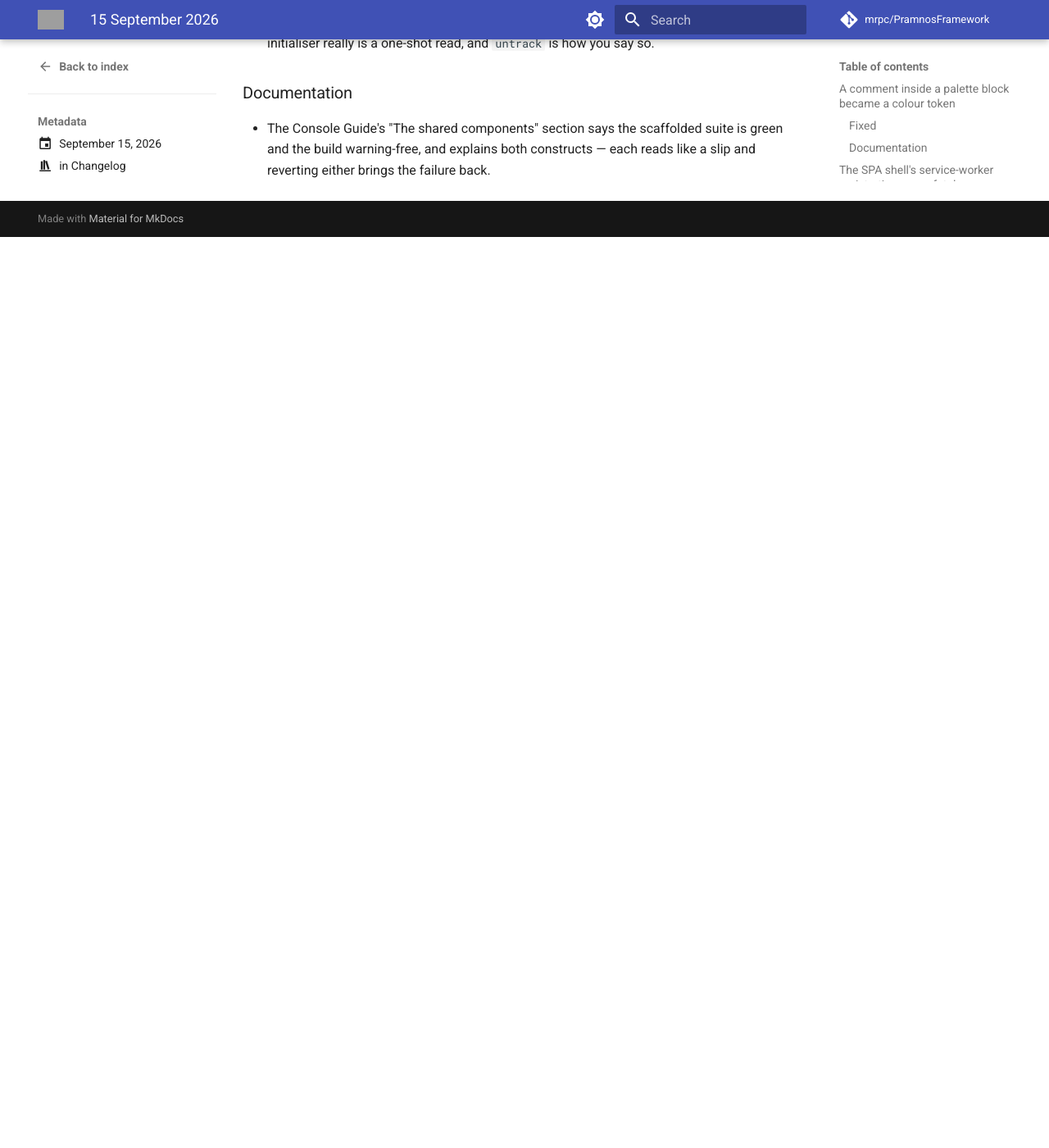
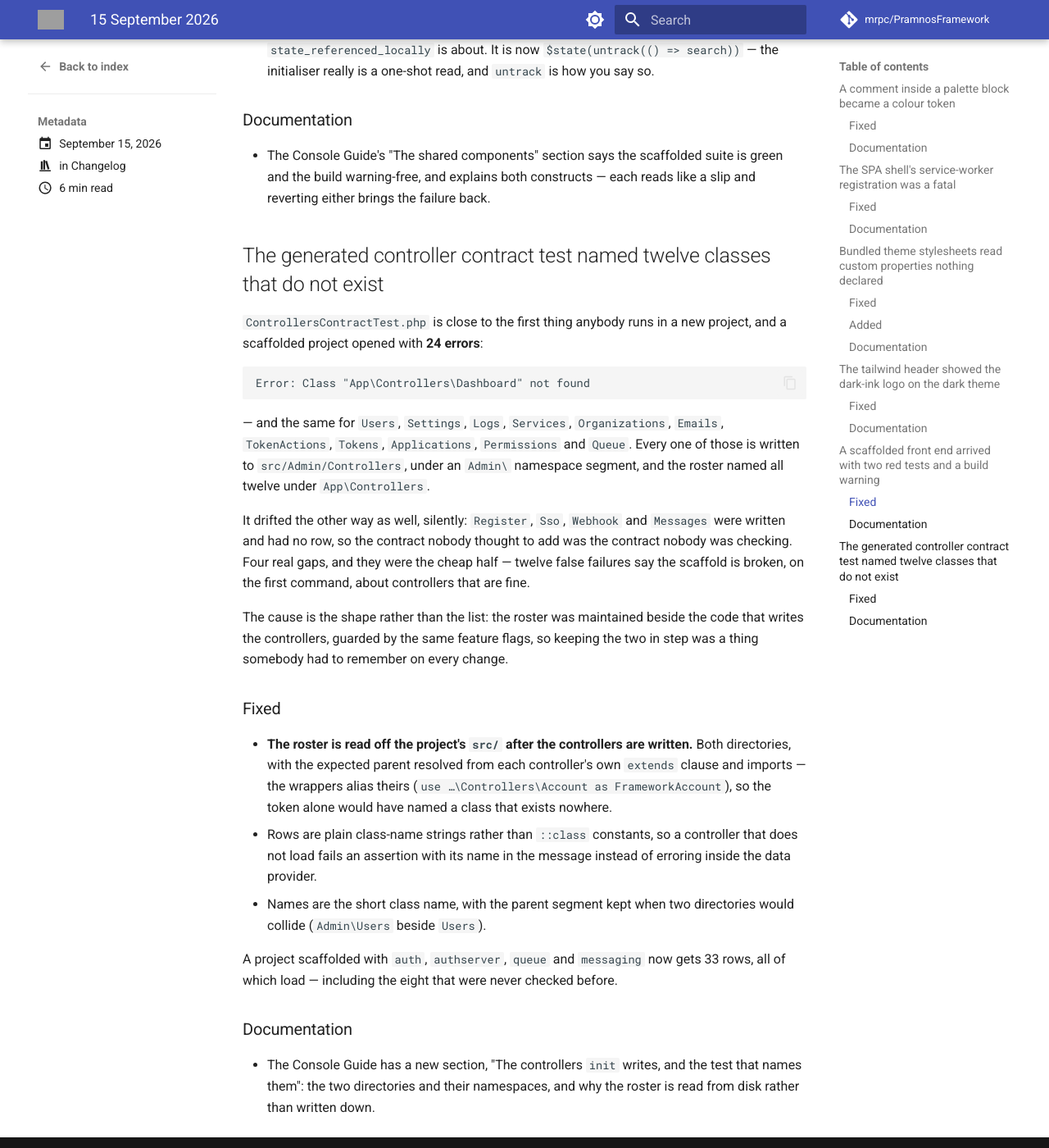
Before and after one commit to mrpc/PramnosFramework, an MkDocs documentation site: the page built from docs/version-history/posts/2026-09-15.md, in a window 1280 px wide and 1400 px high, scrolled down 4136 px. Shown: the whole window at 82% size. Built offline with MkDocs 1.6.1 and Material for MkDocs 9.7.7, drawn with Linux system fonts in a browser that asks for light colours; comment, search, counter and statistics services are not loaded; before the commit the page ends 4425 px from its top, so only the background shows below that; some of the changed text lies outside the part shown; grey boxes are pictures that could not be loaded.

Commit message:
fix(scaffolding): the controller contract test named twelve classes that do not exist
ControllersContractTest.php was generated from a roster maintained beside the code that
writes the controllers, and the two had drifted in both directions. It named Dashboard,
Users, Settings, Logs, Services, Organizations, Emails, TokenActions, Tokens,
Applications, Permissions and Queue under App\Controllers — all twelve are written to
src/Admin/Controllers — so a freshly scaffolded project opened with 24 "class not found"
errors. It also missed Register, Sso, Webhook and Messages, which were therefore never
checked.

The roster is now read off the project's own src/ after the controllers are written,
with the parent resolved through each file's extends clause and imports. A project with
auth, authserver, queue and messaging gets 33 rows, all of which load.

````diff
--- a/docs/version-history/posts/2026-09-15.md
+++ b/docs/version-history/posts/2026-09-15.md
@@ -6,13 +6,14 @@
 
 # 15 September 2026
 
-5 changes:
+6 changes:
 
 - A comment inside a palette block became a colour token
 - The SPA shell's service-worker registration was a fatal
 - Bundled theme stylesheets read custom properties nothing declared
 - The tailwind header showed the dark-ink logo on the dark theme
 - A scaffolded front end arrived with two red tests and a build warning
+- The generated controller contract test named twelve classes that do not exist
 
 <!-- more -->
 
@@ -177,3 +178,49 @@
 - The Console Guide's "The shared components" section says the scaffolded suite is green
   and the build warning-free, and explains both constructs — each reads like a slip and
   reverting either brings the failure back.
+
+
+## The generated controller contract test named twelve classes that do not exist
+
+`ControllersContractTest.php` is close to the first thing anybody runs in a new project,
+and a scaffolded project opened with **24 errors**:
+
+```
+Error: Class "App\Controllers\Dashboard" not found
+```
+
+— and the same for `Users`, `Settings`, `Logs`, `Services`, `Organizations`, `Emails`,
+`TokenActions`, `Tokens`, `Applications`, `Permissions` and `Queue`. Every one of those
+is written to `src/Admin/Controllers`, under an `Admin\` namespace segment, and the
+roster named all twelve under `App\Controllers`.
+
+It drifted the other way as well, silently: `Register`, `Sso`, `Webhook` and `Messages`
+were written and had no row, so the contract nobody thought to add was the contract
+nobody was checking. Four real gaps, and they were the cheap half — twelve false
+failures say the scaffold is broken, on the first command, about controllers that are
+fine.
+
+The cause is the shape rather than the list: the roster was maintained beside the code
+that writes the controllers, guarded by the same feature flags, so keeping the two in
+step was a thing somebody had to remember on every change.
+
+### Fixed
+
+- **The roster is read off the project's `src/` after the controllers are written.** Both
+  directories, with the expected parent resolved from each controller's own `extends`
+  clause and imports — the wrappers alias theirs (`use …\Controllers\Account as
+  FrameworkAccount`), so the token alone would have named a class that exists nowhere.
+- Rows are plain class-name strings rather than `::class` constants, so a controller that
+  does not load fails an assertion with its name in the message instead of erroring
+  inside the data provider.
+- Names are the short class name, with the parent segment kept when two directories would
+  collide (`Admin\Users` beside `Users`).
+
+A project scaffolded with `auth`, `authserver`, `queue` and `messaging` now gets 33 rows,
+all of which load — including the eight that were never checked before.
+
+### Documentation
+
+- The Console Guide has a new section, "The controllers `init` writes, and the test that
+  names them": the two directories and their namespaces, and why the roster is read from
+  disk rather than written down.
````
Also changed, not shown: docs/Pramnos_Console_Guide.md (+24 -0 lines), 2 other files.
